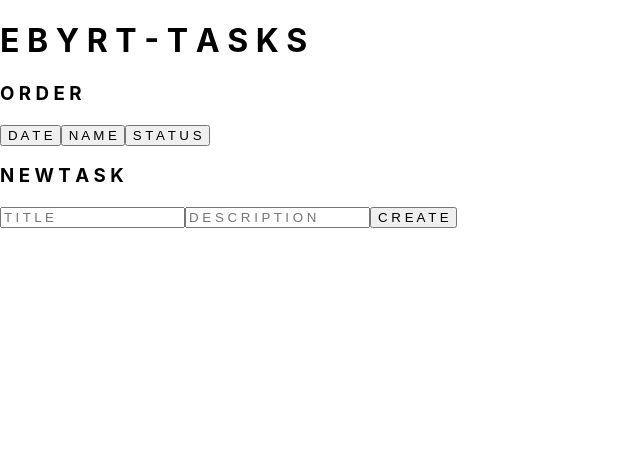
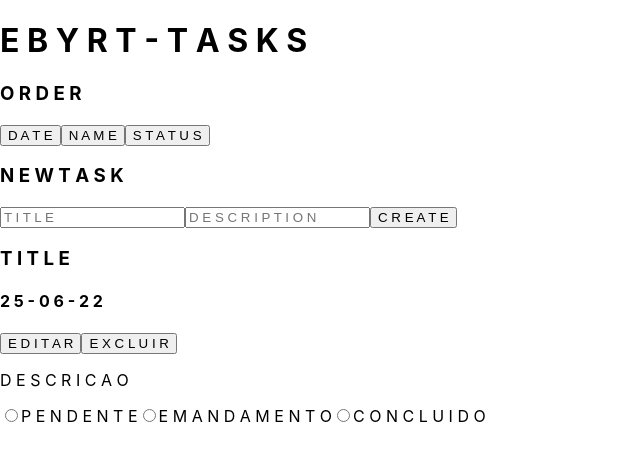
Before and after one commit to mabiiak/ebyrt-task, a React (Create React App) app: page / in a window 1280 px wide. Shown: the top 460 px of the page, without its empty margins (0-640 px from the left). Built offline with nearby package versions, Linux system fonts and the light colour scheme.

Commit message:
feat: implements component model task card

```diff
--- a/src/frontend/components/TaskCard.js
+++ b/src/frontend/components/TaskCard.js
@@ -4,6 +4,25 @@ class TaskCard extends Component {
   render() {
     return (
       <>
+        <div>
+          <h3>T I T L E</h3>
+          <h4>2 5 - 0 6 - 2 2</h4>
+        </div>
+        <div>
+          <button>E D I T A R</button>
+          <button>E X C L U I R</button>
+        </div>
+        <p>
+          D E S C R I C A O
+        </p>
+        <div>
+          <input type='radio' name='status' id='pendente'/>
+          <label for='pendente'>P E N D E N T E</label>
+          <input type='radio' name='status' id='andamento'/>
+          <label for='andamento'>E M A N D A M E N T O</label>
+          <input type='radio' name='status' id='Concluído'/>
+          <label for='Concluído'>C O N C L U I D O</label>
+        </div>
       </>
     )
   }
```
